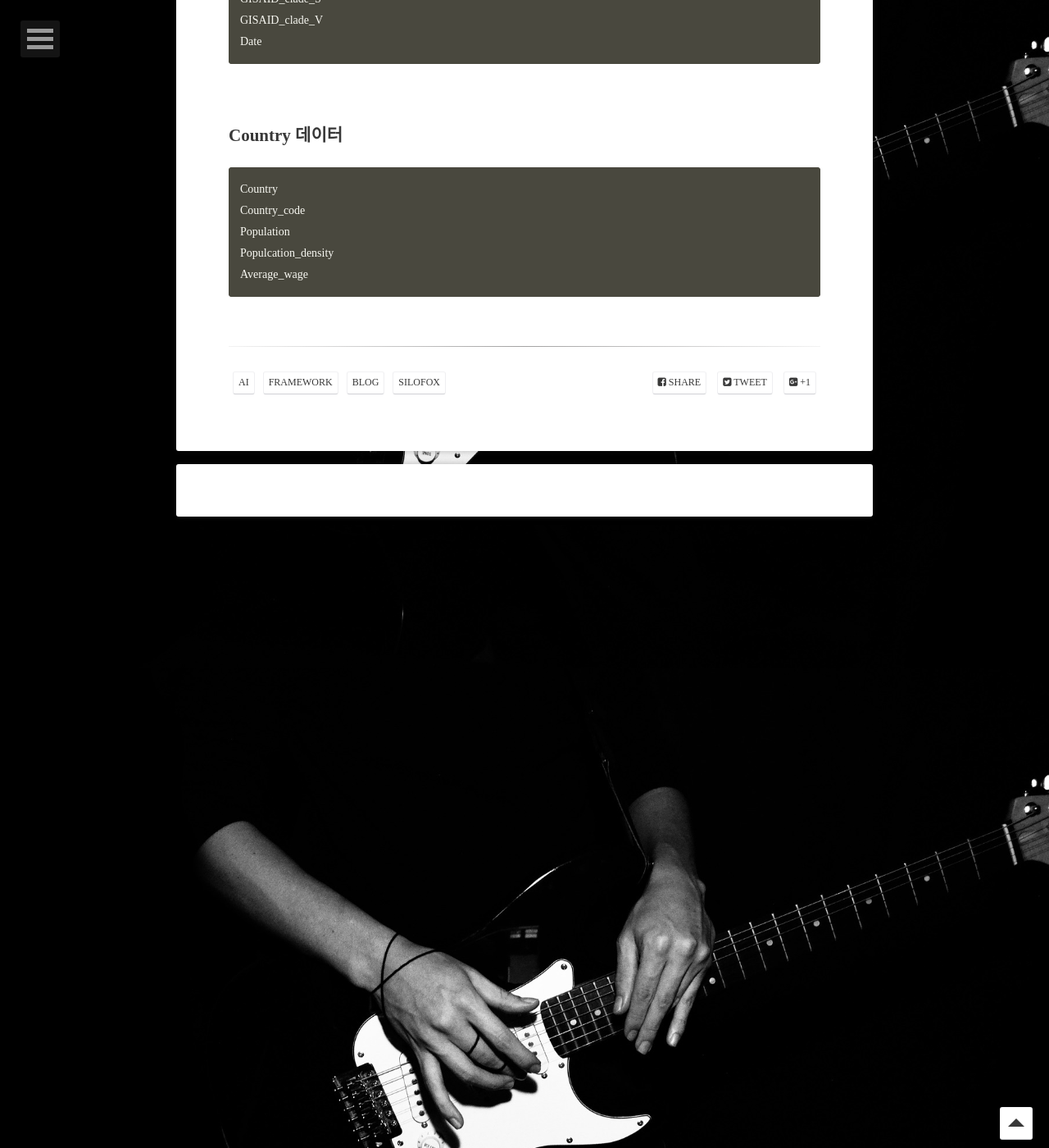
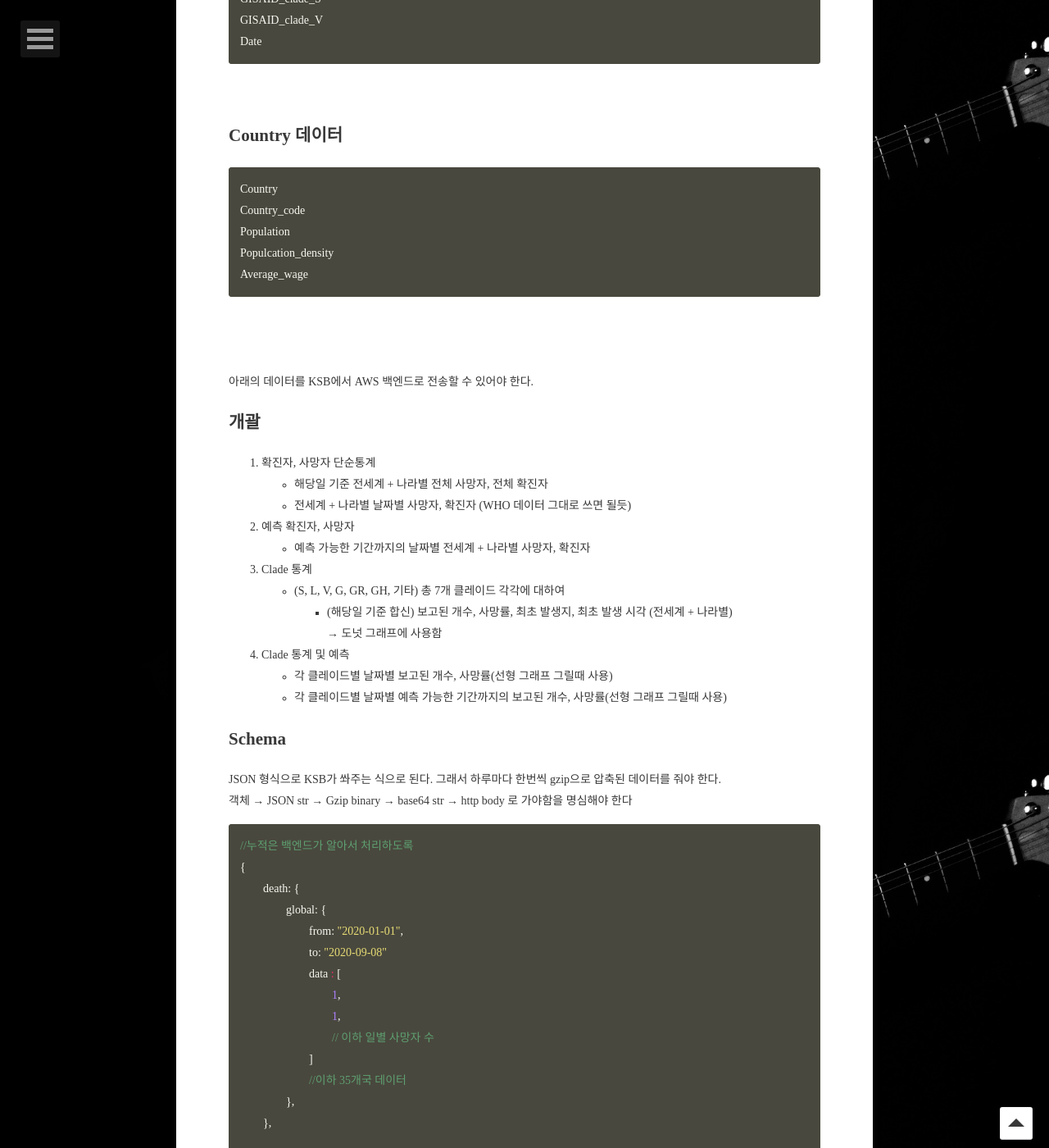
Before and after one commit to siloFoX/siloFoX.github.io, a Jekyll site: the page built from _posts/2020-09-08-ai-framework-dev-7.md, in a window 1280 px wide and 1400 px high, scrolled down 2785 px. Shown: the whole window at 82% size. Built offline with Jekyll 4.4.1, drawn with Linux system fonts in a browser that asks for light colours; some web fonts are replaced; comment, search, counter and statistics services are not loaded; some of the changed text lies outside the part shown.

Commit message:
Post ai dev 7

````diff
--- a/_posts/2020-09-08-ai-framework-dev-7.md
+++ b/_posts/2020-09-08-ai-framework-dev-7.md
@@ -2,7 +2,7 @@
 layout: post
 title:  "AI framework Development 7"
 date:   2020-09-08
-excerpt: "가지고 있는 데이터 정리"
+excerpt: "데이터 정리와 요구사항"
 tag:
 - AI
 - framework
@@ -114,3 +114,87 @@ Population
 Populcation_density
 Average_wage
 ```
+
+<br>
+<br>
+
+아래의 데이터를 KSB에서 AWS 백엔드로 전송할 수 있어야 한다.
+
+## 개괄
+
+1. 확진자, 사망자 단순통계
+    - 해당일 기준 전세계 + 나라별 전체 사망자, 전체 확진자
+    - 전세계 + 나라별 날짜별 사망자, 확진자 (WHO 데이터 그대로 쓰면 될듯)
+2. 예측 확진자, 사망자
+    - 예측 가능한 기간까지의 날짜별 전세계 + 나라별 사망자, 확진자
+3. Clade 통계
+    - (S, L, V, G, GR, GH, 기타) 총 7개 클레이드 각각에 대하여
+        - (해당일 기준 합신) 보고된 개수, 사망률, 최초 발생지, 최초 발생 시각 (전세계 + 나라별)<br>
+         → 도넛 그래프에 사용함
+4. Clade 통계 및 예측
+    - 각 클레이드별 날짜별 보고된 개수, 사망률(선형 그래프 그릴때 사용)
+    - 각 클레이드별 날짜별 예측 가능한 기간까지의 보고된 개수, 사망률(선형 그래프 그릴때 사용)
+
+
+## Schema
+
+JSON 형식으로 KSB가 쏴주는 식으로 된다. 그래서 하루마다 한번씩 gzip으로 압축된 데이터를 줘야 한다.<br>
+객체 → JSON str → Gzip binary → base64 str → http body 로 가야함을 명심해야 한다
+
+```c++
+//누적은 백엔드가 알아서 처리하도록
+{
+	death: {
+		global: {
+			from: "2020-01-01",
+			to: "2020-09-08"
+			data : [
+				1,
+				1,
+				// 이하 일별 사망자 수
+			]
+			//이하 35개국 데이터
+		},
+	},
+
+	confirmed: {
+		from: "2020-01-01",
+		to: "2020-09-08",
+		global: {
+			data : [
+				1,
+				1,
+				// 이하 일별 확진자 수
+			]
+			//이하 35개국 확진자 데이터
+		},
+	},
+
+	deathPrediction: {
+		from: "2020-01-01",
+		to: "2020-12-31" //이것은 변동될 수 있고, 미래일것임
+		global: {
+			data : [
+				1,
+				1,
+				// 이하 일별 예측 사망자 수
+			]
+			//이하 35개국 데이터
+		},
+	},
+    //여기부터 clade
+	cladePopulation: {
+		global: { //보고된 개수
+			label: ['S', 'L', 'V', 'G', 'GR', 'GH', 'Other'] //순서 정의
+			data: [5326, 3975, 4775, 18946, 29562, 19464, 3685]
+		},
+		//이하 각 35개국 데이터
+	}
+
+	cladePopulationPrediction: {
+		global: {
+			//TODO 미래의 우리가 할거야
+		}
+	}
+}
+```
````
